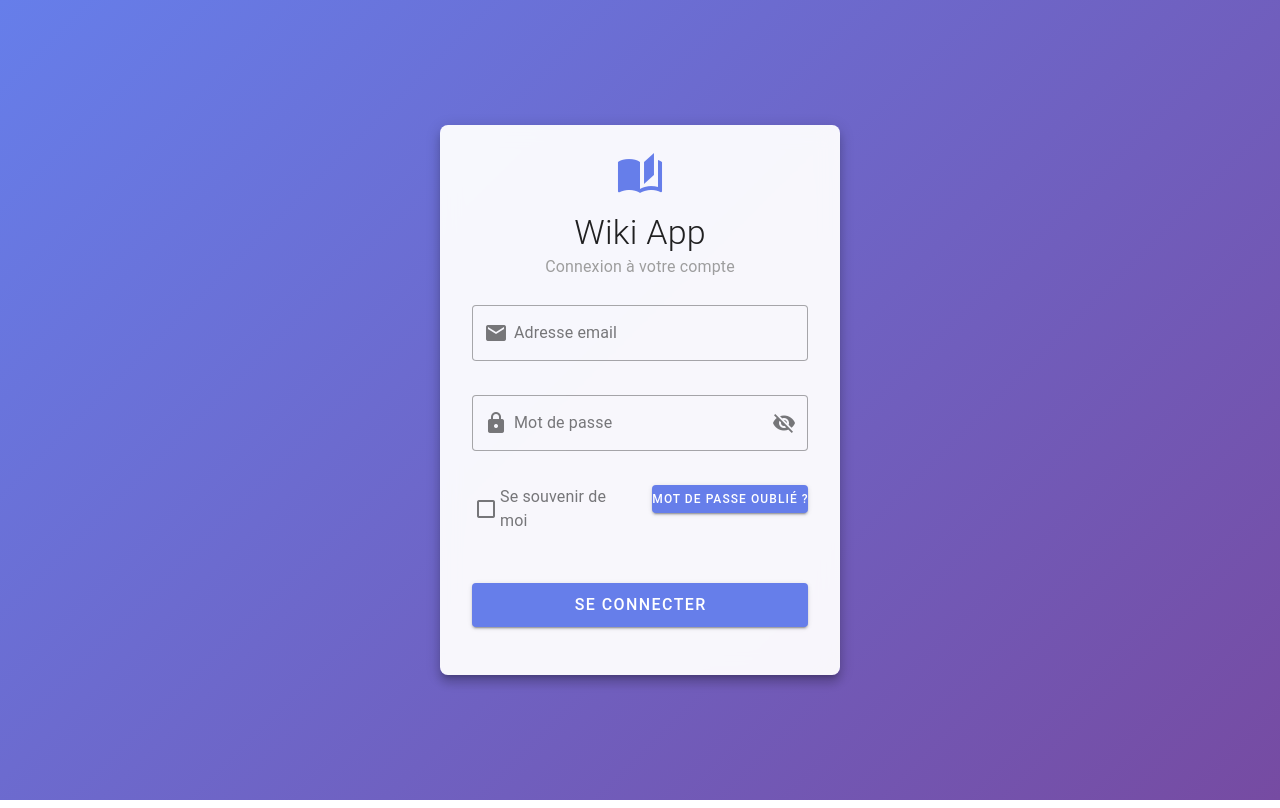
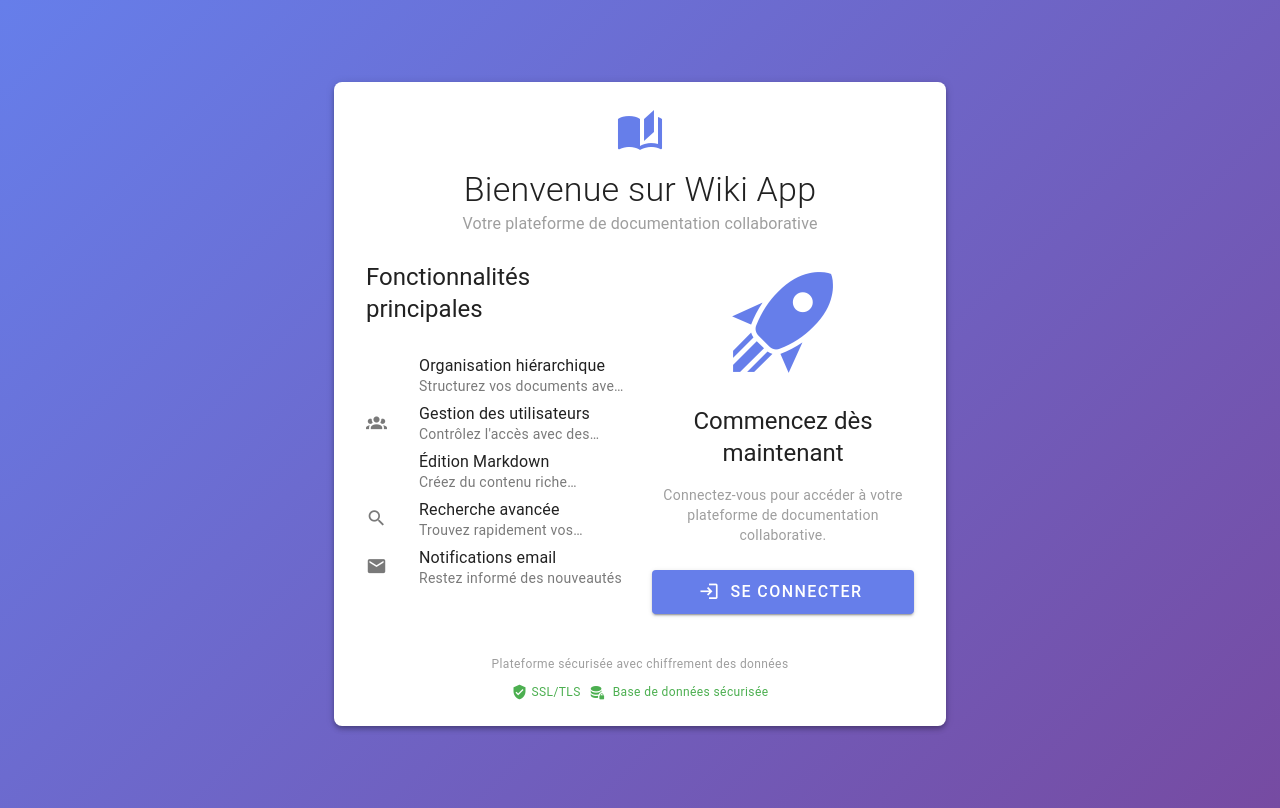
Before and after one commit to Doud-FR/Wiki, a Vue app in the folder frontend/: page / in a window 1280 px wide. Before the commit this address led to /login. Built offline with nearby package versions, Linux system fonts and the light colour scheme; no server answers.

Commit message:
Fix Home page 'One Page' issue - show appropriate content based on auth status
Co-authored-by: Doud-FR <59610009+Doud-FR@users.noreply.github.com>

```diff
--- a/frontend/src/router/index.js
+++ b/frontend/src/router/index.js
@@ -5,8 +5,7 @@ const routes = [
   {
     path: '/',
     name: 'Home',
-    component: () => import('@/views/Home.vue'),
-    meta: { requiresAuth: true }
+    component: () => import('@/views/Home.vue')
   },
   {
     path: '/login',
--- a/frontend/src/views/Home.vue
+++ b/frontend/src/views/Home.vue
@@ -1,5 +1,6 @@
 <template>
-  <v-container fluid class="fill-height">
+  <!-- Public welcome page for non-authenticated users -->
+  <v-container v-if="!authStore.isAuthenticated" fluid class="fill-height">
     <v-row justify="center" align="center" class="fill-height">
       <v-col cols="12" md="8" lg="6">
         <v-card class="elevation-4" rounded="lg">
```
